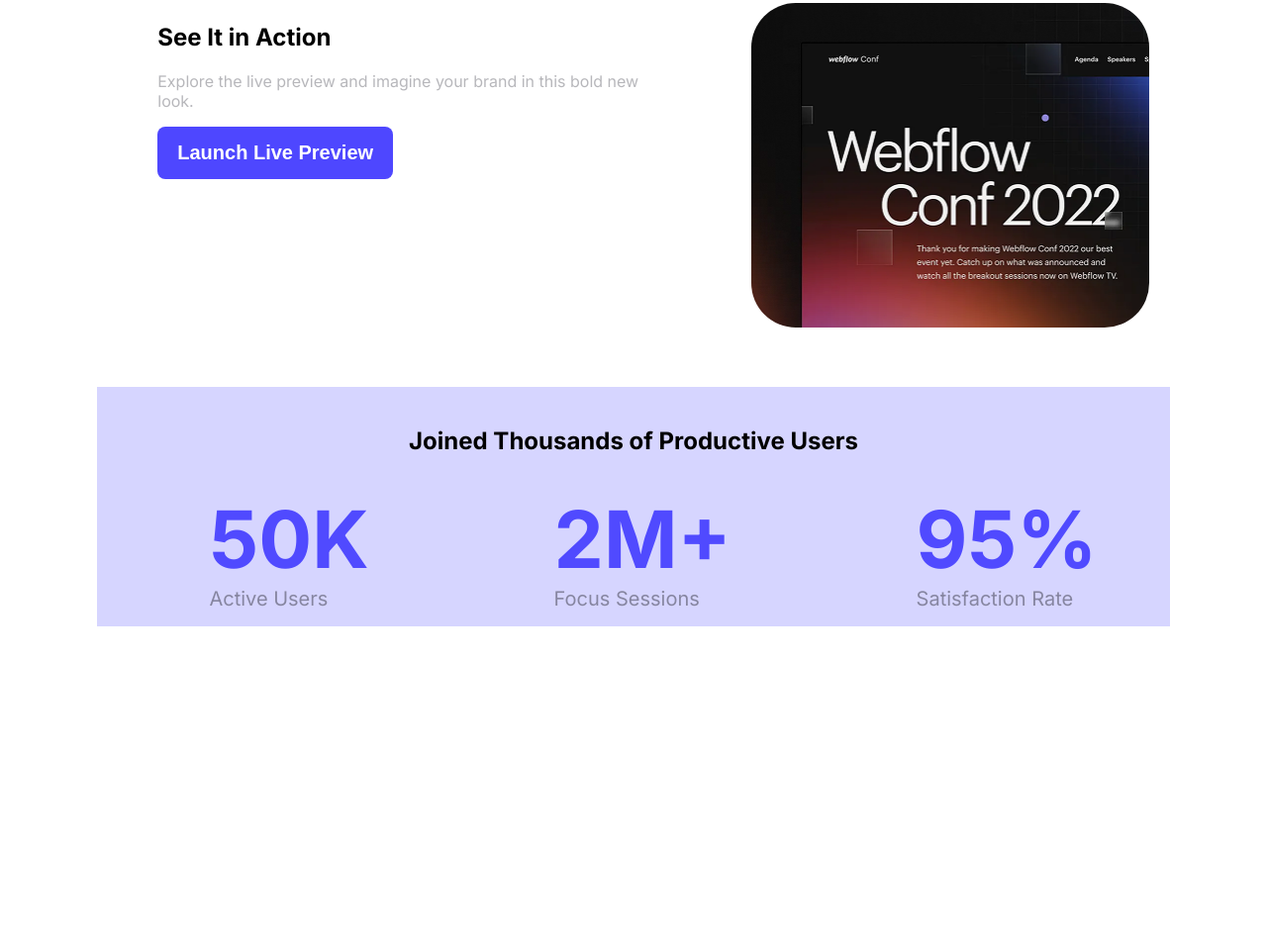
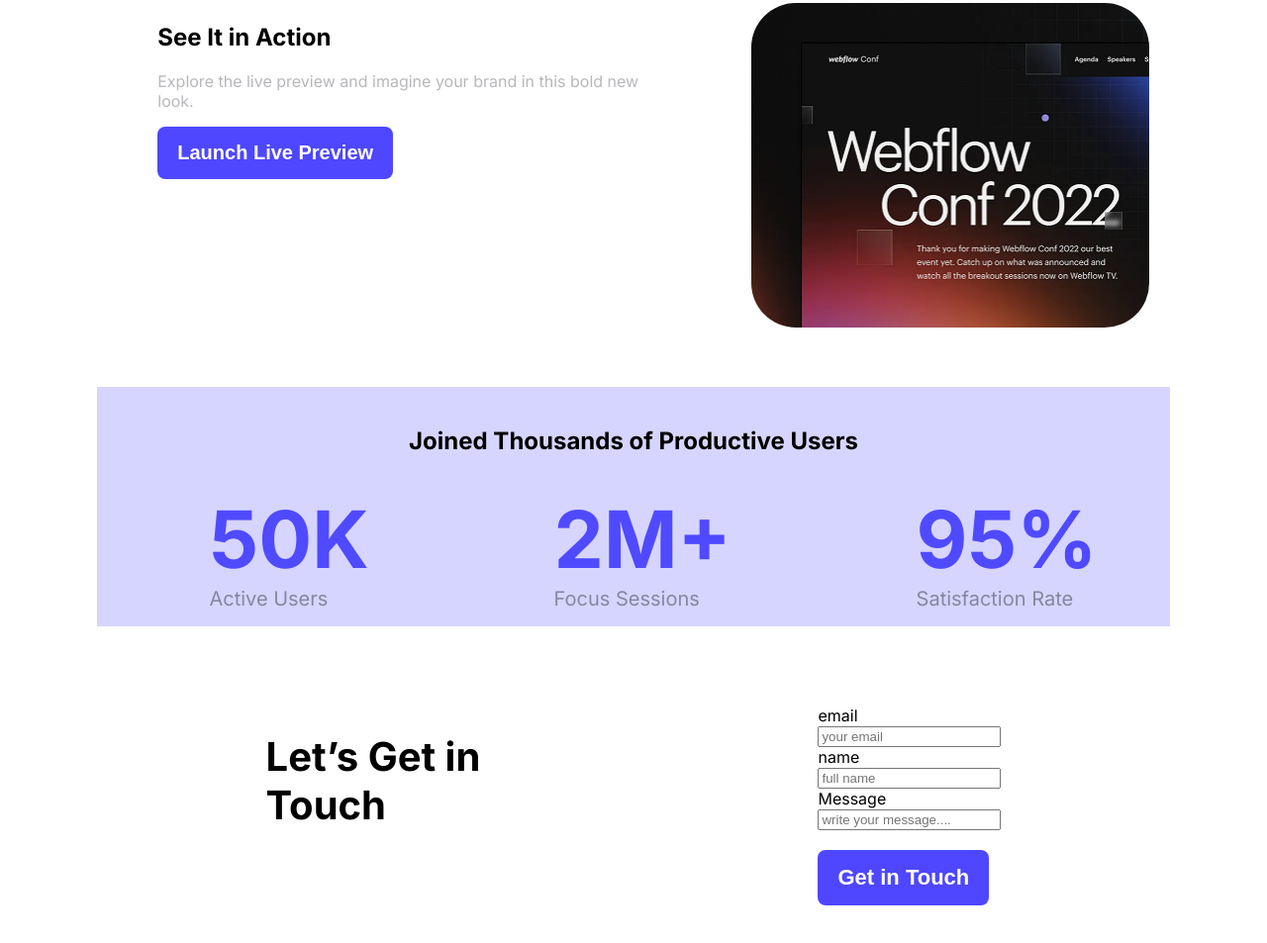
Before and after one commit to asifhas2/assignment-1, a plain HTML site: page index.html in a window 1280 px wide. Shown: the part 522-1475 px from the top of the page at 99% size. Before the commit the page ends 1245 px from the top, so only its background shows below. Drawn offline with Linux system fonts and the light colour scheme.

Commit message:
assigment 1

```diff
--- a/index.html
+++ b/index.html
@@ -56,6 +56,25 @@
                 </div>
 
             </div>
+            <div class="action3">
+                <div class="acc">
+                    <h1>Let’s Get in <br> Touch</h1>
+                </div>
+                <form-action class="form">
+                    <li>email</li>
+                    <input type="email" name="" id="" placeholder="your email">
+                    <li>name</li>
+                    <input type="text" placeholder="full name">
+                    <li>Message</li>
+                    <input type="text" name="" id="" placeholder="write your message.... "><br>
+                    <br>
+                    <button class="btn-aryprim2">Get in Touch</button>
+
+
+
+                </form-action>
+
+            </div>
 
         </div>
     </main>
--- a/styles/design.css
+++ b/styles/design.css
@@ -88,3 +88,25 @@
     text-align: center;
     padding-top: 40px;
 }
+.form{
+    list-style: none;
+}
+.acc{
+    /* border: 5px solid; */
+    font-size: 20px;
+}
+.action3{
+    display: flex;
+    justify-content: space-around;
+    margin-top: 80px;
+}
+.btn-aryprim2{
+     background-color: #4E47FF;
+    font-weight:bold ;
+    font-size: 22px;
+    color: white;
+    padding:15px 20px ;
+    border-radius: 8px;
+    border: none;
+
+}
```
